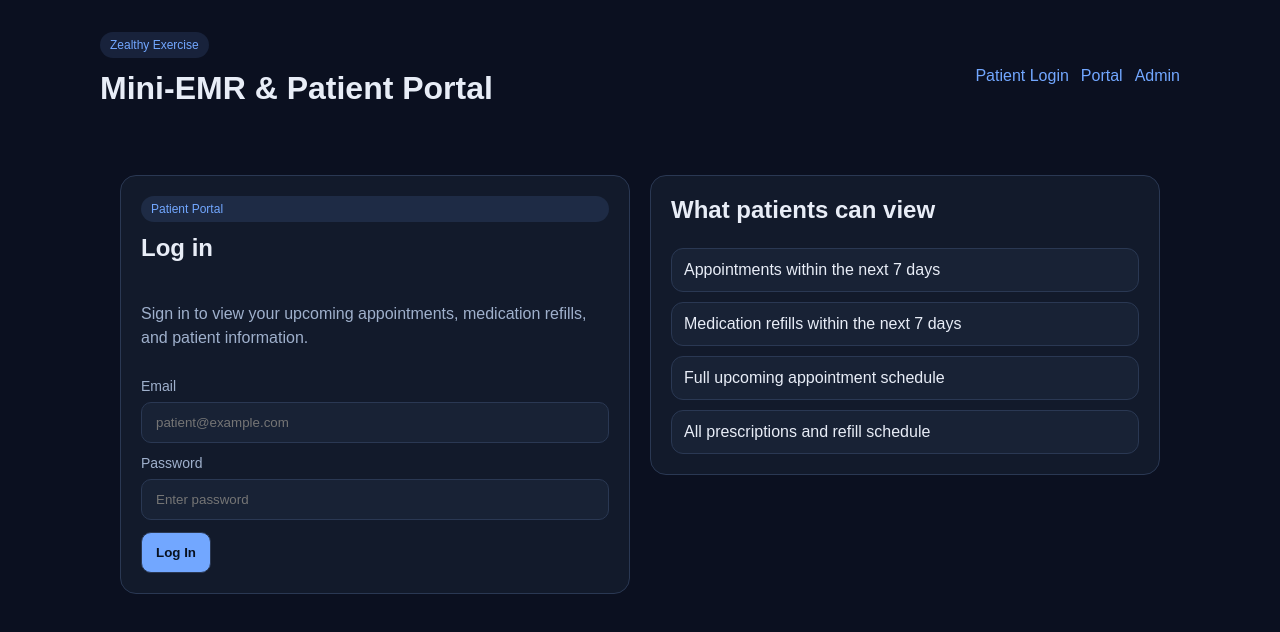
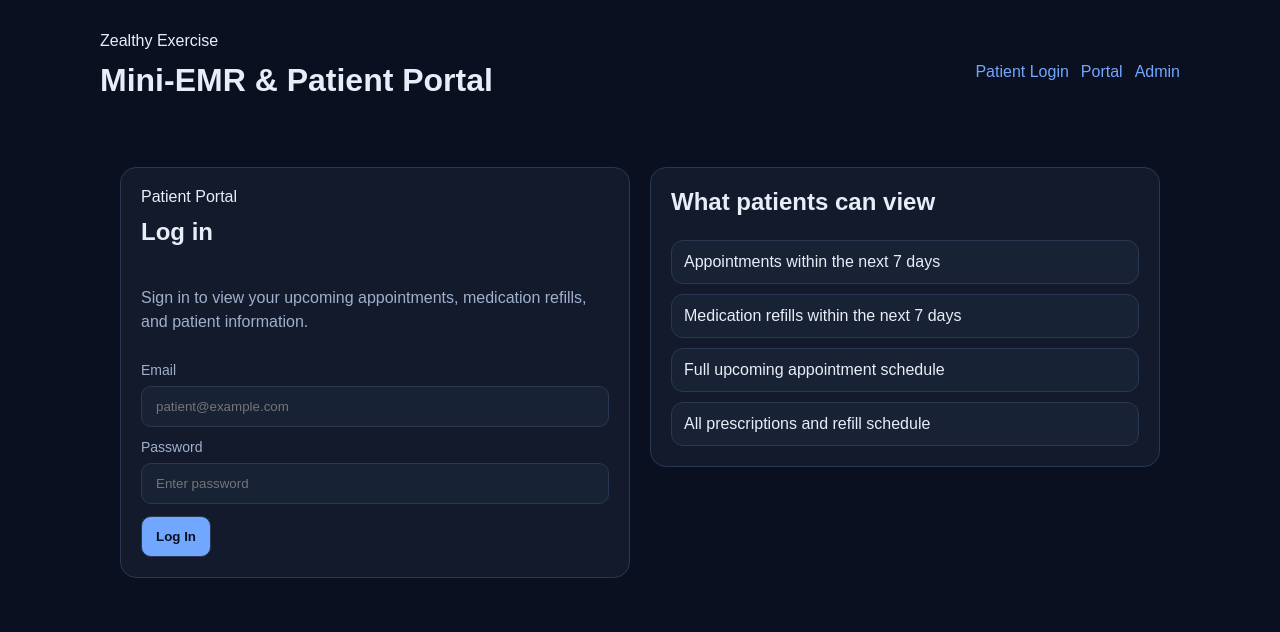
Before and after one commit to JoeHancock1995/Zealthy, a Next.js app: page / in a window 1280 px wide. Shown: the top 632 px of the page. Built offline with nearby package versions, Linux system fonts and the light colour scheme.

Commit message:
minor ui change

```diff
--- a/src/app/layout.tsx
+++ b/src/app/layout.tsx
@@ -14,7 +14,7 @@ export default function RootLayout({ children }: { children: ReactNode }) {
         <main>
           <div className="space-between" style={{ marginBottom: 24 }}>
             <div>
-              <div className="badge">Zealthy Exercise</div>
+              <div className="">Zealthy Exercise</div>
               <h1 style={{ marginTop: 12 }}>Mini-EMR & Patient Portal</h1>
             </div>
             <nav className="row">
--- a/src/app/page.tsx
+++ b/src/app/page.tsx
@@ -33,7 +33,7 @@ export default function LoginPage() {
       <div className="grid grid-2" style={{ alignItems: "start" }}>
         <section className="card">
           <div className="stack">
-            <span className="badge">Patient Portal</span>
+            <span className="">Patient Portal</span>
             <h1>Log in</h1>
             <p>
               Sign in to view your upcoming appointments, medication refills, and
--- a/src/app/portal/appointments/page.tsx
+++ b/src/app/portal/appointments/page.tsx
@@ -43,7 +43,7 @@ export default async function PortalAppointmentsPage() {
     <main>
       <div className="space-between" style={{ marginBottom: 20 }}>
         <div>
-          <span className="badge">Patient Portal / Appointments</span>
+          <span className="">Patient Portal / Appointments</span>
           <h1 style={{ marginTop: 12 }}>Upcoming Appointments</h1>
           <p>All appointment occurrences scheduled in the next 3 months.</p>
         </div>
--- a/src/app/portal/page.tsx
+++ b/src/app/portal/page.tsx
@@ -78,7 +78,7 @@ export default async function PortalPage() {
     <main>
       <div className="space-between" style={{ marginBottom: 20 }}>
         <div>
-          <span className="badge">Patient Portal</span>
+          <span className="">Patient Portal</span>
           <h1 style={{ marginTop: 12 }}>Welcome, {patient.name}</h1>
           <p>Your summary for the next 7 days.</p>
         </div>
--- a/src/app/portal/prescriptions/page.tsx
+++ b/src/app/portal/prescriptions/page.tsx
@@ -43,7 +43,7 @@ export default async function PortalPrescriptionsPage() {
     <main>
       <div className="space-between" style={{ marginBottom: 20 }}>
         <div>
-          <span className="badge">Patient Portal / Prescriptions</span>
+          <span className="">Patient Portal / Prescriptions</span>
           <h1 style={{ marginTop: 12 }}>Prescriptions</h1>
           <p>Medication records and refill occurrences in the next 3 months.</p>
         </div>
```
